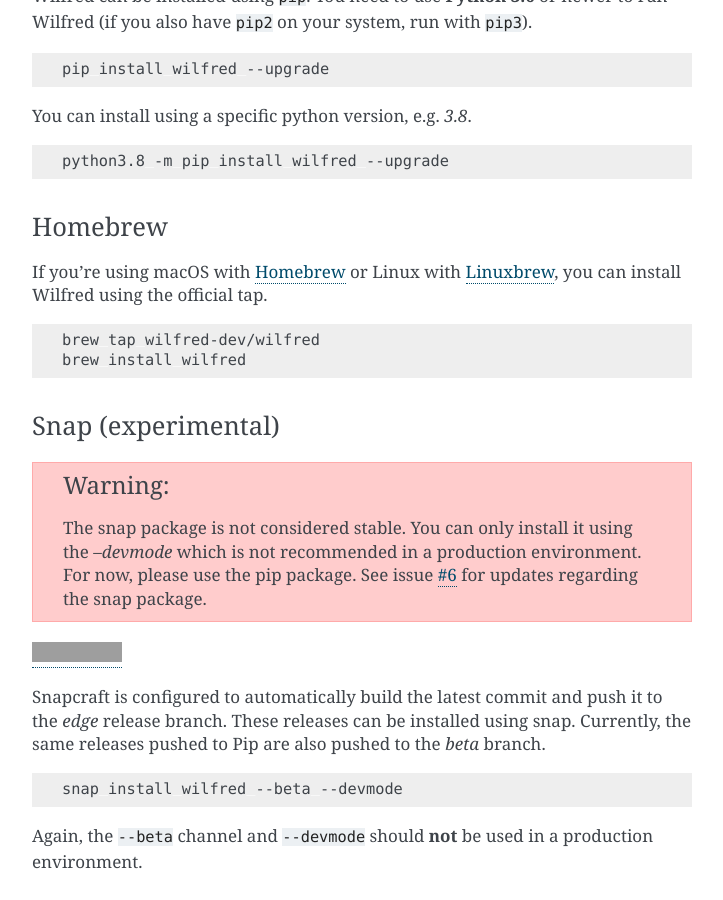
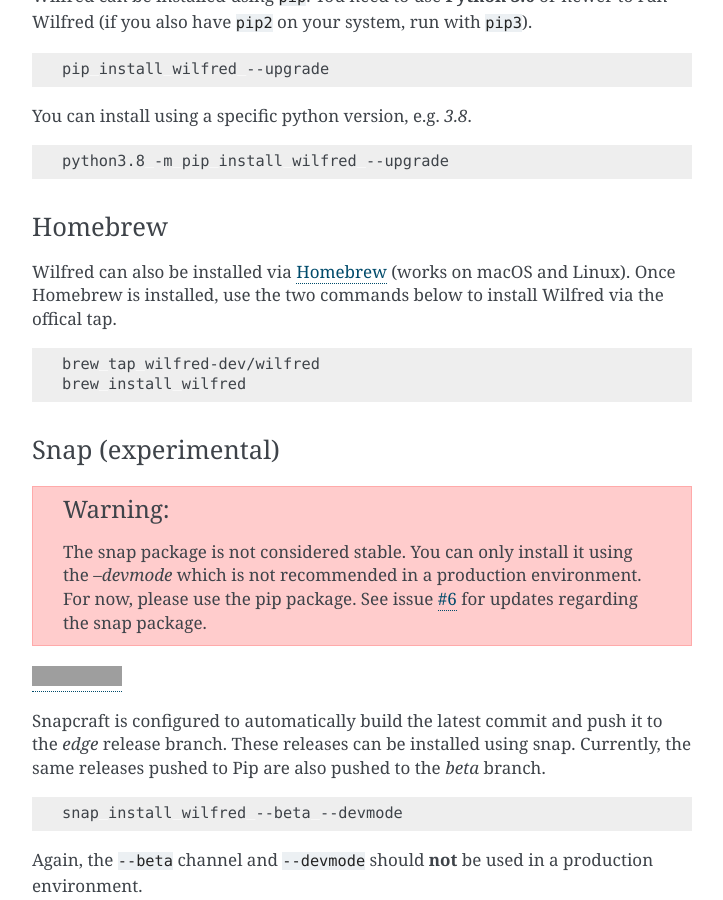
Before and after one commit to wilfred-dev/wilfred, a Sphinx documentation site: the page built from docs/source/index.rst, in a window 1280 px wide and 900 px high, scrolled down 985 px. Shown: the whole window, without its empty margins (388-1111 px from the left). Built offline with Sphinx 7.4.7, drawn with Linux system fonts in a browser that asks for light colours; grey boxes are pictures that could not be loaded.

Commit message:
docs: rephrase homebrew installation instructions

```diff
--- a/docs/source/index.rst
+++ b/docs/source/index.rst
@@ -54,7 +54,7 @@
 Homebrew
 ^^^^^^^^
 
-If you're using macOS with `Homebrew <https://brew.sh>`__ or Linux with `Linuxbrew <https://docs.brew.sh/Homebrew-on-Linux>`__, you can install Wilfred using the official tap.
+Wilfred can also be installed via `Homebrew <https://brew.sh>`__ (works on macOS and Linux). Once Homebrew is installed, use the two commands below to install Wilfred via the offical tap.
 
 .. code-block:: bash
 
```
